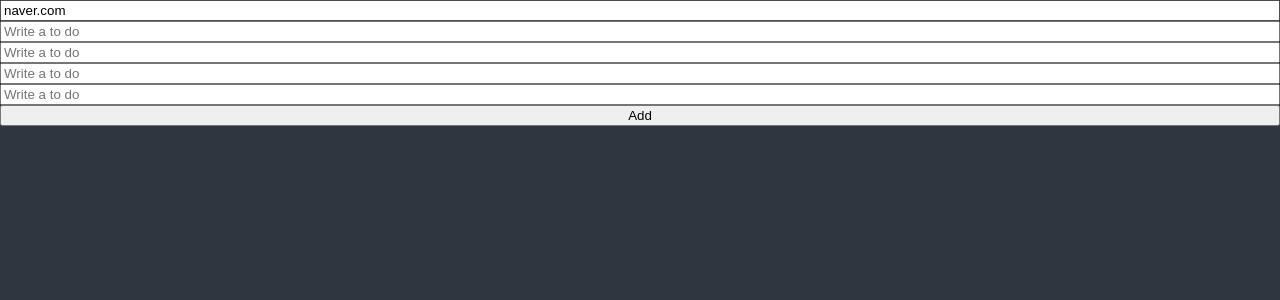
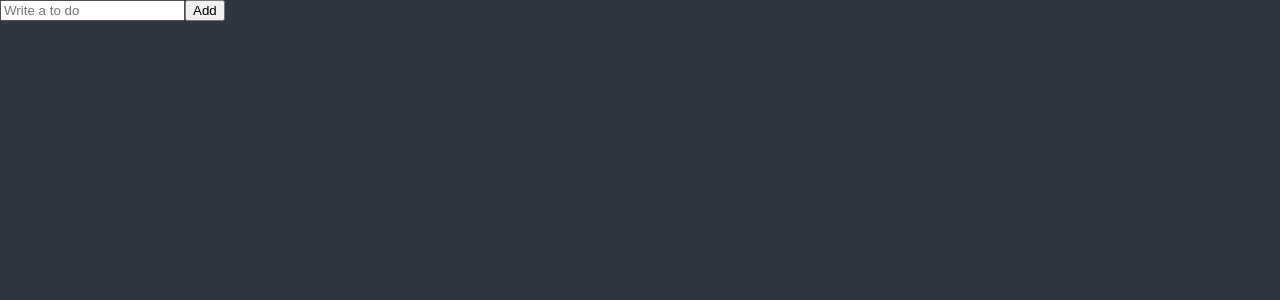
Before and after one commit to pcs98206/react-todolist, a React (Create React App) app: page / in a window 1280 px wide. Shown: the top 300 px of the page. Built offline with nearby package versions, Linux system fonts and the light colour scheme.

Commit message:
5. Recap and restart

```diff
--- a/src/ToDoList.tsx
+++ b/src/ToDoList.tsx
@@ -1,129 +1,29 @@
-import { useState } from "react";
 import { useForm } from "react-hook-form";
 
-/* const ToDoList = () => {
-  const [toDo, setTodo] = useState("");
-  const [toDoError, setToDoError] = useState("");
-  const onChange = (event: React.FormEvent<HTMLInputElement>) => {
-    const {
-      currentTarget: { value },
-    } = event;
-    setToDoError("");
-    setTodo(value);
-  };
-  const onSubmit = (event: React.FormEvent<HTMLFormElement>) => {
-    event.preventDefault();
-    if (toDo.length < 10) {
-      return setToDoError("To do should be longer");
-    }
-    console.log(toDoError);
-  };
-  return (
-    <div>
-      <form action="" onSubmit={onSubmit}>
-        <input
-          onChange={onChange}
-          value={toDo}
-          type="text"
-          placeholder="Write a to do"
-        />
-        <button>Add</button>
-        {toDoError !== "" ? toDoError : null}
-      </form>
-    </div>
-  );
-}; */
-
-interface IFormData {
-  email: string;
-  toDO2: string;
-  toDO3: string;
-  toDO4: string;
-  toDO5: string;
-  extraError?: string;
+interface IForm {
+  toDo: string;
 }
 
 const ToDoList = () => {
   const {
     register,
-    watch,
     handleSubmit,
+    setValue,
     formState: { errors },
-    setError,
-  } = useForm<IFormData>({
-    defaultValues: {
-      email: "naver.com",
-    },
-  });
-  const onValid = (data: IFormData) => {
-    if (data.toDO2 !== data.toDO3) {
-      setError(
-        "toDO2",
-        { message: "ToDo2 is not the same" },
-        { shouldFocus: true }
-      );
-    }
-    // setError("extraError", { message: "Server offline" });
+  } = useForm<IForm>();
+  const handleValid = (data: IForm) => {
+    console.log(data.toDo);
+    setValue("toDo", "");
   };
   console.log(errors);
   return (
     <div>
-      <form
-        action=""
-        onSubmit={handleSubmit(onValid)}
-        style={{ display: "flex", flexDirection: "column" }}
-      >
+      <form action="" onSubmit={handleSubmit(handleValid)}>
         <input
-          {...register("email", {
-            required: "email is required",
-            minLength: {
-              value: 5,
-              message: "email is very short",
-            },
-            pattern: {
-              value: /^[A-Za-z0-9._%+-]+@naver.com$/,
-              message: "Only naver.com emails allowed",
-            },
-          })}
-          type="text"
-          placeholder="email"
-        />
-        <span>{errors?.email?.message}</span>
-        <input
-          {...register("toDO2", {
-            required: "write here",
-          })}
-          type="text"
+          {...register("toDo", { required: "Write a To Do" })}
           placeholder="Write a to do"
         />
-        <span>{errors?.toDO2?.message}</span>
-        <input
-          {...register("toDO3", { required: "write here" })}
-          type="text"
-          placeholder="Write a to do"
-        />
-        <span>{errors?.toDO3?.message}</span>
-        <input
-          {...register("toDO4", {
-            required: "write here",
-            validate: {
-              noNico: (value) =>
-                value.includes("nico") ? "no nicos allowed" : true,
-              noSk: (value) => (value.includes("sk") ? "no sks allowed" : true),
-            },
-          })}
-          type="text"
-          placeholder="Write a to do"
-        />
-        <span>{errors?.toDO4?.message}</span>
-        <input
-          {...register("toDO5", { required: "write here" })}
-          type="text"
-          placeholder="Write a to do"
-        />
-        <span>{errors?.toDO5?.message}</span>
         <button>Add</button>
-        <span>{errors?.extraError?.message}</span>
       </form>
     </div>
   );
```
